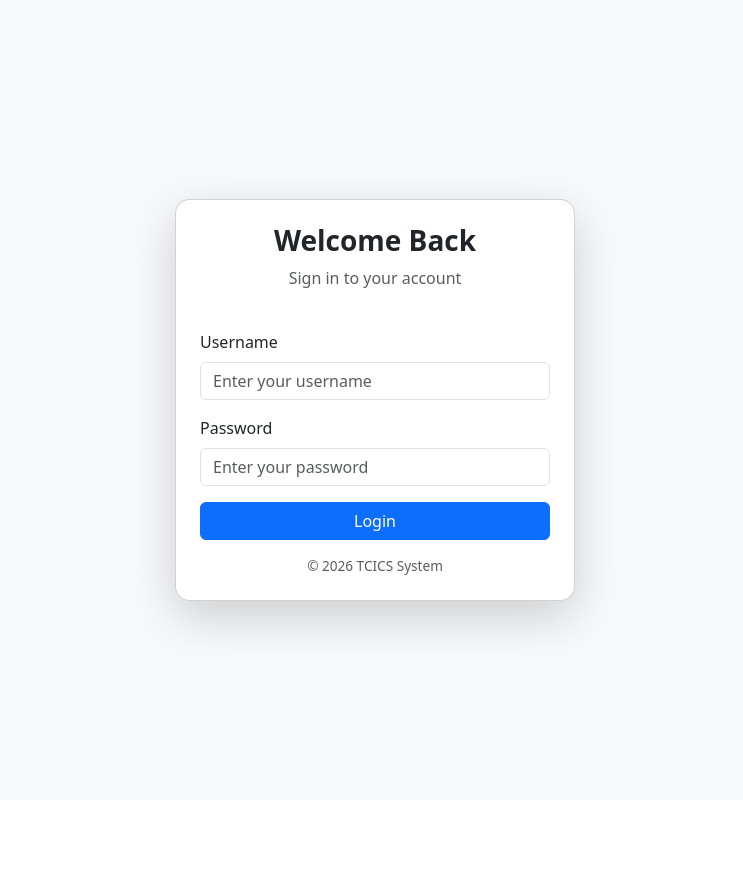
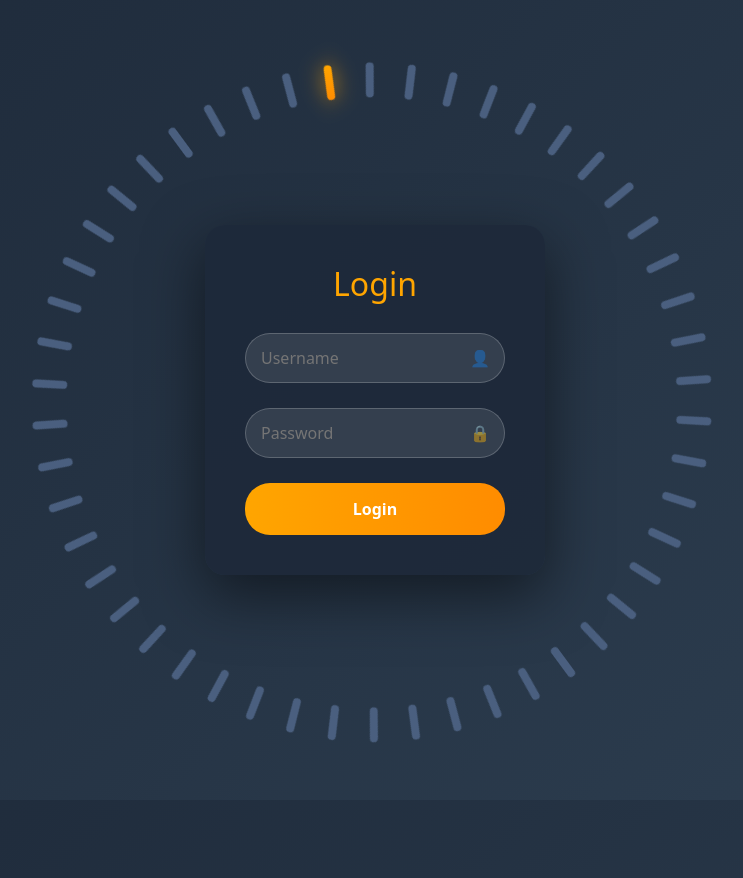
Before and after one commit to appli-macarajo/tciscs2, a React (Vite) app in the folder tcics2.client/: page / in a window 1280 px wide. Shown: the whole page, without its empty margins (265-1008 px from the left). Before the commit the page ends 800 px from the top, so only its background shows below. Built offline with nearby package versions, Linux system fonts and the light colour scheme; no server answers.

Commit message:
update Loginpage ui

```diff
--- a/tcics2.client/index.html
+++ b/tcics2.client/index.html
@@ -4,7 +4,7 @@
     <meta charset="UTF-8" />
     <link rel="icon" type="image/svg+xml" href="fav.icon" />
     <meta name="viewport" content="width=device-width, initial-scale=1.0" />
-    <title>tcics.client</title>
+    <title>Training Content Instructional Course System</title>
   </head>
   <body>
     <div id="root"></div>
--- /dev/null
+++ b/tcics2.client/src/pages/LoginPage.css
@@ -0,0 +1,89 @@
+body {
+  font-family: system-ui;
+  background: linear-gradient(135deg, #1e2a3a 0%, #2d3e50 100%);
+}
+
+.login-container {
+  position: relative;
+  width: 340px;
+  height: 340px;
+  display: flex;
+  justify-content: center;
+  align-items: center;
+}
+
+.circle-container {
+  position: absolute;
+  width: 100%;
+  height: 100%;
+  animation: rotate 20s linear infinite;
+}
+
+@keyframes rotate {
+  from { transform: rotate(0deg); }
+  to { transform: rotate(360deg); }
+}
+
+.login-box {
+  position: relative;
+  z-index: 10;
+  background: rgba(30, 42, 58, 0.95);
+  padding: 40px;
+  border-radius: 20px;
+  box-shadow: 0 20px 60px rgba(0, 0, 0, 0.5);
+  width: 420px;
+}
+
+.login-title {
+  text-align: center;
+  color: #ffa500;
+  margin-bottom: 30px;
+  font-size: 32px;
+}
+
+.input-group-custom {
+  position: relative;
+  margin-bottom: 25px;
+}
+
+.input-group-custom input {
+  width: 100%;
+  padding: 12px 40px 12px 15px;
+  background: rgba(255,255,255,0.1);
+  border: 1px solid rgba(255,255,255,0.2);
+  border-radius: 25px;
+  color: #fff;
+}
+
+.input-icon {
+  position: absolute;
+  right: 15px;
+  top: 50%;
+  transform: translateY(-50%);
+  color: rgba(255,255,255,0.5);
+}
+
+.login-btn-custom {
+  width: 100%;
+  padding: 14px;
+  background: linear-gradient(90deg, #ffa500, #ff8c00);
+  border: none;
+  border-radius: 25px;
+  color: white;
+  font-weight: 600;
+}
+.bar {
+  position: absolute;
+  width: 8px;
+  height: 35px;
+  background: #4a5f7f;
+  border-radius: 4px;
+  top: 0;
+  left: 50%;
+  transform-origin: center 170px;
+}
+
+.bar.active {
+  background: linear-gradient(180deg, #ffa500, #ff8c00);
+  box-shadow: 0 0 20px rgba(255,165,0,0.8);
+}
--- a/tcics2.client/src/pages/LoginPage.tsx
+++ b/tcics2.client/src/pages/LoginPage.tsx
@@ -1,24 +1,25 @@
-import React, { useState } from "react";
+import { useState, useEffect } from "react";
 import { API_URL } from "../config/api";
+import "./LoginPage.css";
 import "bootstrap/dist/css/bootstrap.min.css";
 
-interface LoginForm {
-  username: string;
-  password: string;
-}
-
-export default function LoginPage({
-  onLogin,
-}: {
-  onLogin: () => void;
-}) {
-  const [form, setForm] = useState<LoginForm>({
-    username: "",
-    password: "",
-  });
-
+export default function LoginPage({ onLogin }: { onLogin: () => void }) {
+  const [form, setForm] = useState({ username: "", password: "" });
   const [loading, setLoading] = useState(false);
   const [error, setError] = useState<string | null>(null);
+  const [activeIndex, setActiveIndex] = useState(0);
+const delay = (ms: number) =>
+  new Promise(resolve => setTimeout(resolve, ms));
+  const numBars = 50;
+
+  // 🔥 React version of animation
+  useEffect(() => {
+    const interval = setInterval(() => {
+      setActiveIndex((prev) => (prev + 1) % numBars);
+    }, 100);
+
+    return () => clearInterval(interval);
+  }, [numBars]);
 
   const handleChange = (e: React.ChangeEvent<HTMLInputElement>) => {
     setForm({ ...form, [e.target.name]: e.target.value });
@@ -30,24 +31,21 @@ export default function LoginPage({
     setError(null);
 
    try {
+  // ⏳ 3-second delay (simulate loading)
+  await delay(3000);
+
   const res = await fetch(`${API_URL}/login`, {
     method: "POST",
-        headers: {
-          "Content-Type": "application/json",
-        },
+    headers: { "Content-Type": "application/json" },
     body: JSON.stringify(form),
   });
 
-      if (!res.ok) {
-        throw new Error("Invalid credentials");
-      }
+  if (!res.ok) throw new Error("Invalid credentials");
 
   const data = await res.json();
   console.log("Login success:", data);
 
-      // ✅ IMPORTANT: trigger React login state instead of redirect
   onLogin();
-
 } catch (err: any) {
   setError(err.message);
 } finally {
@@ -56,64 +54,62 @@ export default function LoginPage({
   };
 
   return (
-    <div className="d-flex align-items-center justify-content-center vh-100 bg-light">
+    <div className="d-flex justify-content-center align-items-center vh-100">
+      <div className="login-container">
+
+        {/* Animated Bars */}
+        <div className="circle-container">
+          {[...Array(numBars)].map((_, i) => (
             <div
-        className="card shadow-lg p-4"
-        style={{ width: "100%", maxWidth: "400px", borderRadius: "15px" }}
-      >
-        <div className="text-center mb-4">
-          <h3 className="fw-bold">Welcome Back</h3>
-          <p className="text-muted">Sign in to your account</p>
+              key={i}
+              className={`bar ${i === activeIndex ? "active" : ""}`}
+              style={{
+                transform: `rotate(${(360 / numBars) * i}deg) translateY(-170px)`
+              }}
+            />
+          ))}
         </div>
 
+        {/* Login Box */}
+        <div className="login-box">
+          <h2 className="login-title">Login</h2>
+
           <form onSubmit={handleSubmit}>
-          <div className="mb-3">
-            <label className="form-label">Username</label>
+            <div className="input-group-custom">
               <input
                 type="text"
                 name="username"
+                required
+                placeholder="Username"
                 value={form.username}
                 onChange={handleChange}
-              required
-              className="form-control"
-              placeholder="Enter your username"
               />
+              <span className="input-icon">👤</span>
             </div>
 
-          <div className="mb-3">
-            <label className="form-label">Password</label>
+            <div className="input-group-custom">
               <input
                 type="password"
                 name="password"
+                required
+                placeholder="Password"
                 value={form.password}
                 onChange={handleChange}
-              required
-              className="form-control"
-              placeholder="Enter your password"
               />
+              <span className="input-icon">🔒</span>
             </div>
 
-          {error && (
-            <div className="alert alert-danger text-center py-2">
-              {error}
-            </div>
-          )}
+            {error && <div className="text-danger text-center mb-2">{error}</div>}
 
             <button
             type="submit"
-            disabled={loading}
-            className="btn btn-primary w-100"
-          >
-            {loading ? "Signing in..." : "Login"}
+  className="login-btn-custom"
+  disabled={loading}>
+    {loading ? "Signing In" : "Login"}
             </button>
           </form>
+        </div>
 
-        <p
-          className="text-center text-muted mt-3 mb-0"
-          style={{ fontSize: "0.85rem" }}
-        >
-          © 2026 TCICS System
-        </p>
       </div>
     </div>
   );
```
Lines whose indentation alone changed are shown as unchanged.
